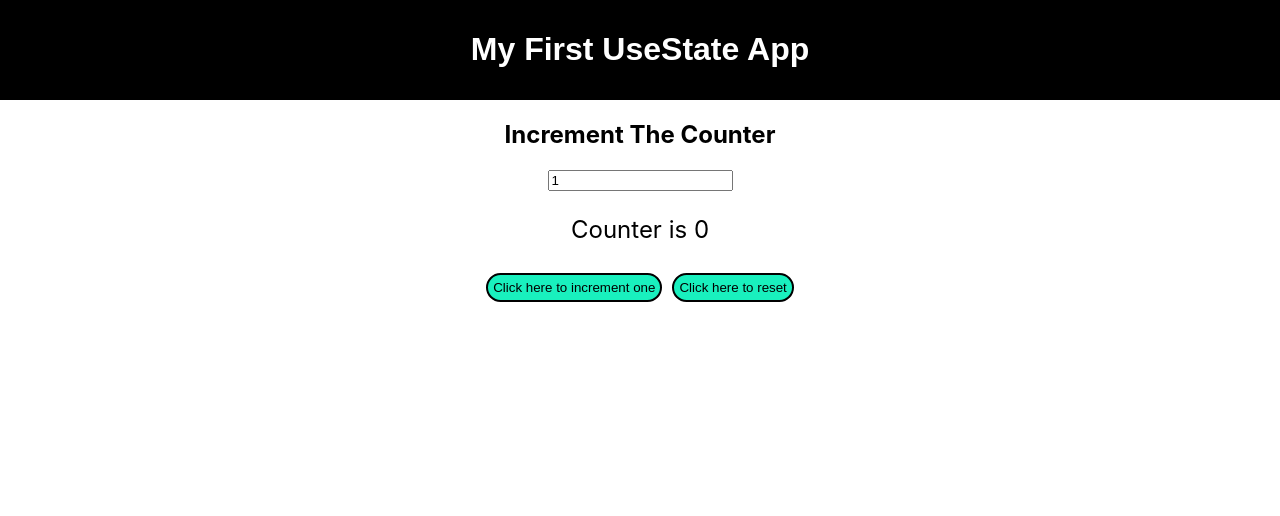
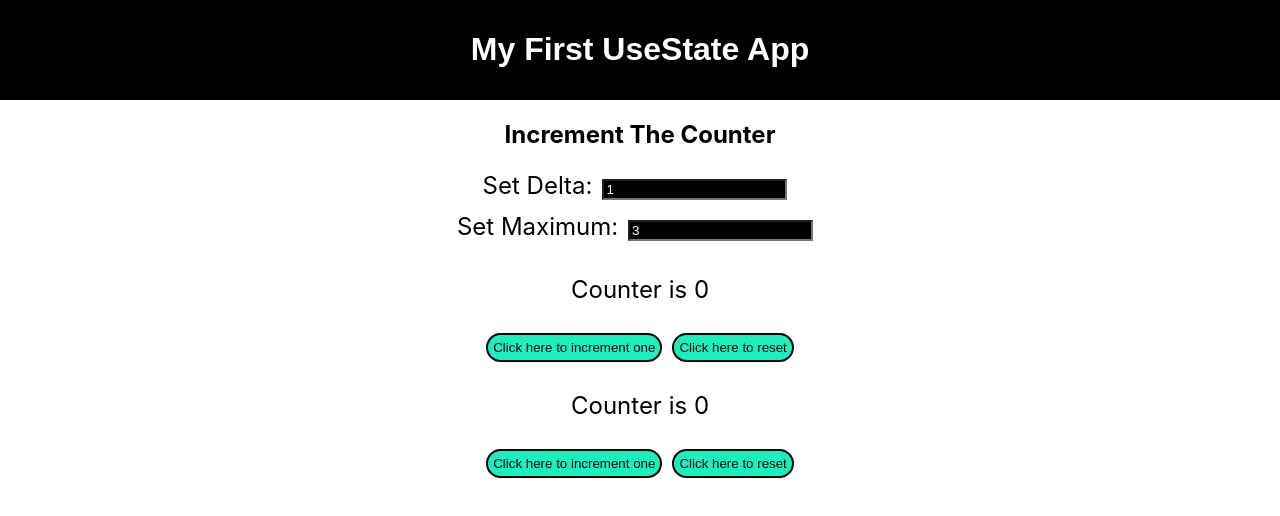
Before and after one commit to libifr/usestate, a React (Create React App) app: page / in a window 1280 px wide. Shown: the top 516 px of the page. Built offline with nearby package versions, Linux system fonts and the light colour scheme.

Commit message:
Refactor App & Counter, Adding Maximum Value

```diff
--- a/src/App.css
+++ b/src/App.css
@@ -28,3 +28,14 @@ button:hover {
 .counter-content {
   font-size: x-large;
 }
+
+input {
+  margin: 10px;
+  background-color: black;
+  color: white;
+}
+
+label {
+  font-size: x-large;
+
+}
--- a/src/App.js
+++ b/src/App.js
@@ -1,8 +1,21 @@
 import logo from './logo.svg';
 import './App.css';
 import Counter from './Counter';
+import {useState} from "react"
 
 function App() {
+  const [delta, setDelta] = useState(1)
+  const [maximum, setMaximum] = useState(3)
+
+
+  function handleDeltaChange(e) {
+    setDelta(Number(e.target.value))
+}
+
+function handleMaximumChange(e) {
+    setMaximum(Number(e.target.value))
+}
+
   return (
     <>
     <div className="header">
@@ -10,7 +23,14 @@ function App() {
       </div>
     <div className="App">
         <h2>Increment The Counter</h2>
-        <Counter/>
+        <label>Set Delta:</label>
+        <input type="number" value={delta} onChange={handleDeltaChange}></input>
+        <br></br>
+        <label>Set Maximum:</label>
+        <input type="number" value={maximum} onChange={handleMaximumChange}></input>
+
+        <Counter delta={delta} maximum={maximum}/>
+        <Counter delta={delta} maximum={maximum}/>
     </div>
     </>
 
--- a/src/Counter.js
+++ b/src/Counter.js
@@ -3,25 +3,28 @@ import {useState} from "react"
 
 // Counter Component
 
-function Counter() {
+function Counter(props) {
 
     const [counter, setCounter] = useState(0)
-    const [delta, setDelta] = useState(1)
+    const {delta,maximum} = props
 
     function increment() {
-        setCounter(counter => counter+delta)
+        if(counter + delta > maximum) {
+            alert("You have reached to the maximum value")
+            setCounter(0)
+        }
+        else {
+            setCounter(counter => counter+delta)
+        }
     }
 
     function reset() {
         setCounter(0)
     }
 
-    function handleDeltaChange(e) {
-        setDelta(Number(e.target.value))
-    }
+
   return (
     <div>
-        <input type="number" value={delta} onChange={handleDeltaChange}></input>
         <p className="counter-content">Counter is {counter}</p>
         <button onClick={increment}>Click here to increment one</button>
         <button onClick={reset}>Click here to reset</button>
```
